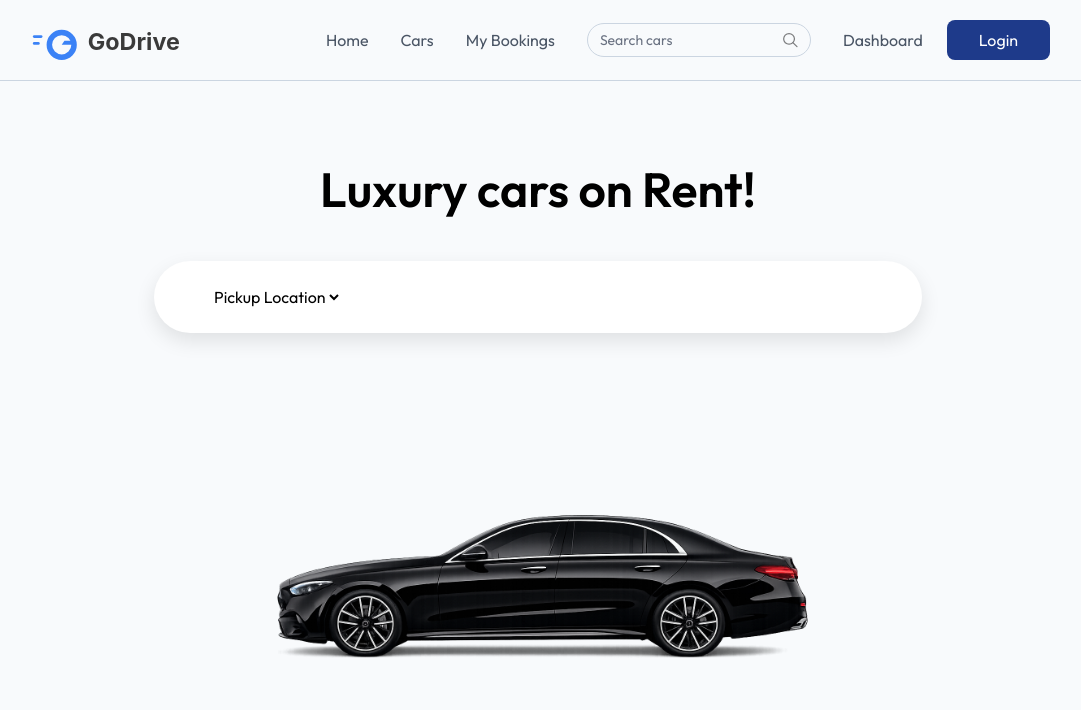
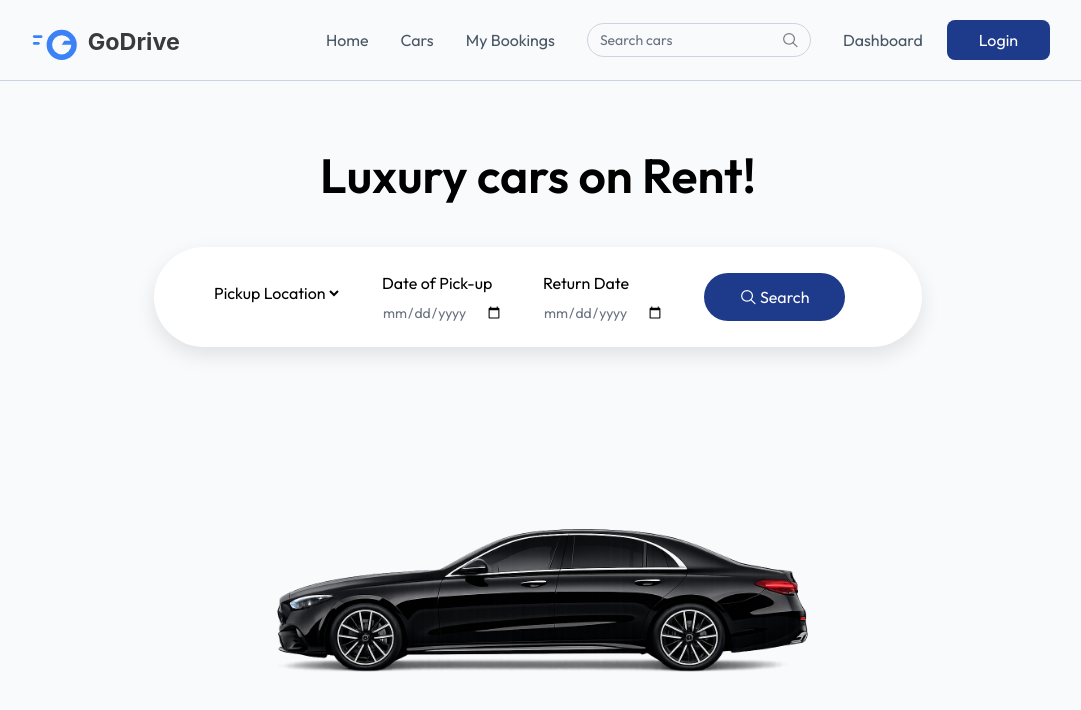
Before and after one commit to athmika2904/CarRental-Website, a React (Vite) app in the folder clientpage/: page / in a window 1280 px wide. Shown: the top 710 px of the page, without its empty margins (102-1183 px from the left). Built offline with nearby package versions, Linux system fonts and the light colour scheme.

Commit message:
car form implementation

```diff
--- a/clientpage/src/components/Hero.jsx
+++ b/clientpage/src/components/Hero.jsx
@@ -10,13 +10,25 @@
       p-6 rounded-lg md:rounded-full w-full max-w-md md:max-w-3xl
       bg-white shadow-[0px_8px_20px_rgba(0,0,0,0.1)]'>
         <div className='flex flex-col md:flex-row items-start md:items-center gap-10 md:ml-8'>
-            <div>
+            <div className='flex flex-col items-start gap-2'>
                 <select required value={pickupLocation} onChange={(e)=>setPickupLocation(e.target.value)}>
                     <option value="">Pickup Location</option>
                     {cityList.map((city)=><option key={city} value={city}>{city}</option>)}
                 </select>
                 <p className='px-1 text-sm text-gray-500'>{pickupLocation ? pickupLocation:'Please select the location'}</p>
             </div>
+            <div className='flex flex-col items-start gap-2'>
+                <label htmlFor="pickup-date">Date of Pick-up</label>
+                <input type='date' id="pickup-date" min={new Date().toISOString().split('T')[0]
+                } className="text-sm text-gray-500" required/>
+            </div>
+            <div className='flex flex-col items-start gap-2'>
+                <label htmlFor="return-date">Return Date</label>
+                <input type='date' id="return-date" className="text-sm text-gray-500" required/>
+            </div>
+            <button className='flex items-center justify-center gap-1 px-9 py-3
+            max-sm:mt-4 bg-primary hover:bg-primary-dull text-white rounded-full cursor-pointer'>
+              <img src={assets.search_icon} alt="search" className='brightness-300'/>Search</button>
         </div>
       </form>
       <img src={assets.main_car} alt="car" className='max-h-104' />
```
